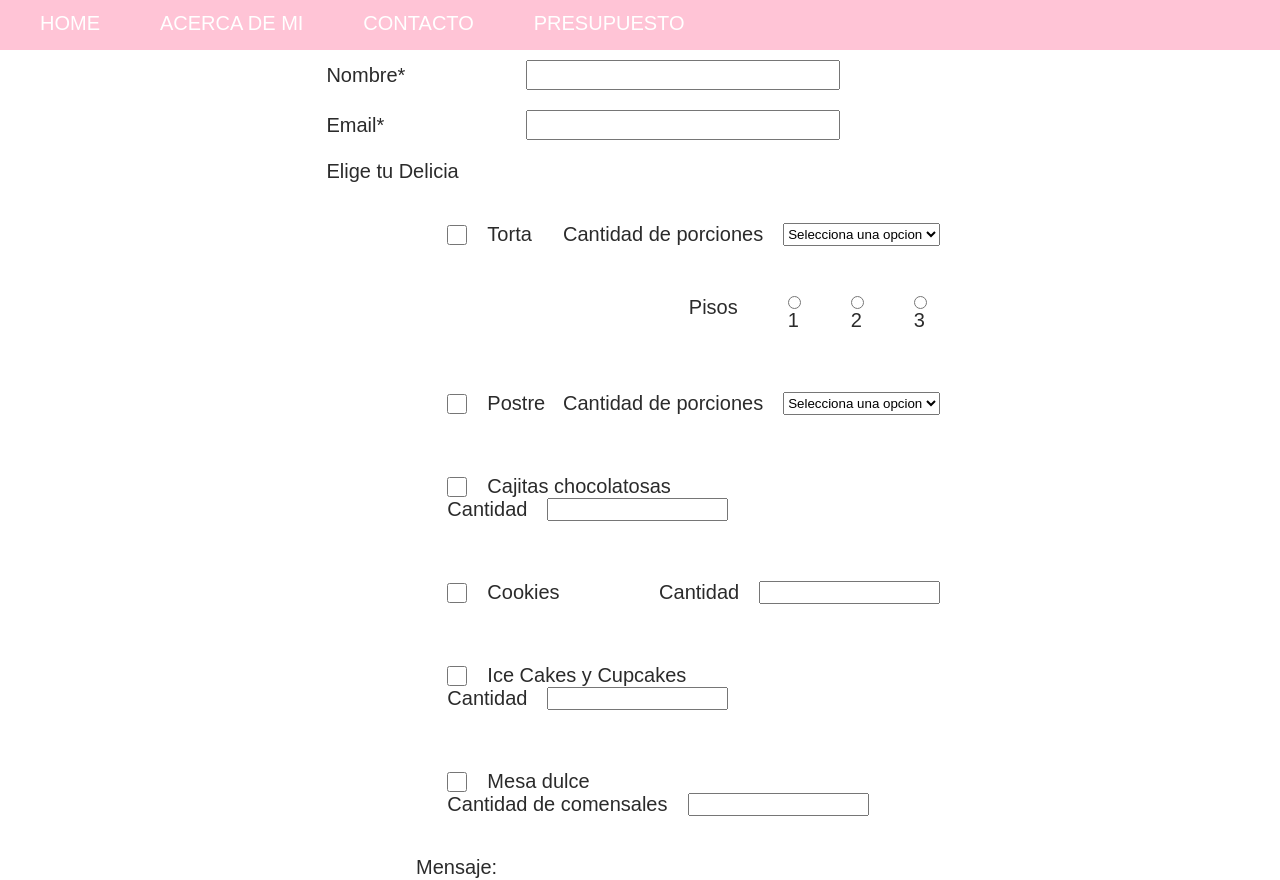
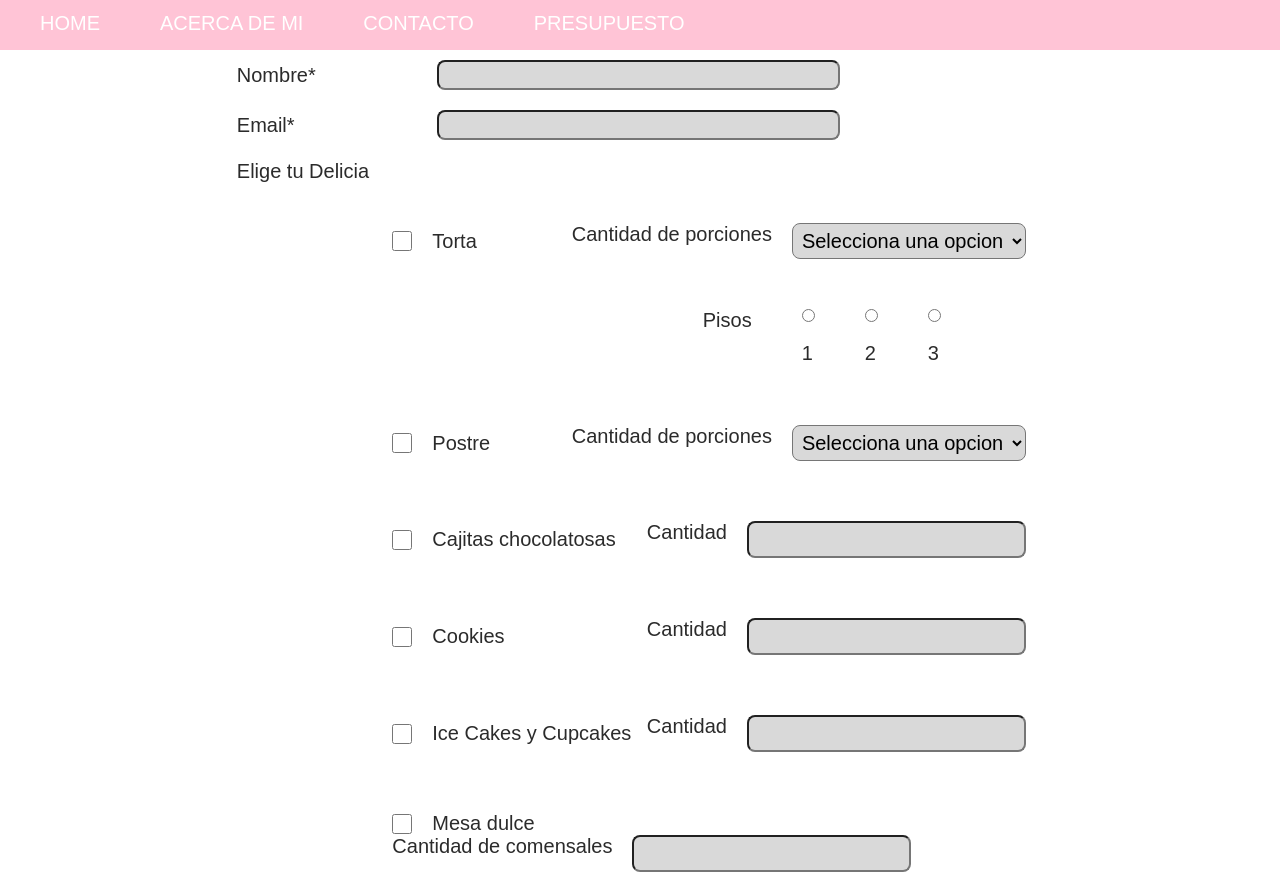
Before and after one commit to Mariuchi123/TP-Integrador-Comision-183-Grupo-B, a plain HTML site: page presupuestoJulian/presupuesto.html in a window 1280 px wide. Shown: the part 73-953 px from the top of the page. Drawn offline with nearby package versions, Linux system fonts and the light colour scheme; a web font is replaced by a local one.

Commit message:
Cambios en presupuesto

```diff
--- a/presupuestoJulian/presupuesto.css
+++ b/presupuestoJulian/presupuesto.css
@@ -4,7 +4,7 @@
   flex-direction: column;
   flex-wrap: wrap;
   /* border: red solid; */
-  width: 70vw;
+  width: 90vw;
   align-items: center;
 }
 
@@ -30,7 +30,10 @@
   width: 50%;
   height: 3rem;
   font-size: 2rem;
-  /* background-color: #d9d9d9; */
+  padding: 0.5rem;
+  border-radius: 0.8rem;
+
+  background-color: #d9d9d9;
   /* border: none; */
 }
 
@@ -69,9 +72,13 @@
 .label-porciones {
   font-size: 2rem;
 }
-.select-porciones {
+.select-porciones,
+.input-cantidad {
   display: flex;
-  font-size: rem;
+  font-size: 2rem;
+  padding: 0.5rem;
+  background-color: #d9d9d9;
+  border-radius: 0.8rem;
 }
 
 .contenedor-pisos {
@@ -87,19 +94,29 @@
   display: flex;
   flex-direction: column;
 }
+.label-pisos {
+  font-size: 2rem;
+  padding-top: 2rem;
+}
 
 .contenedor-mensaje {
   display: flex;
   flex-direction: column;
   /* border: red solid; */
-  width: 50%;
+  width: 40vw;
 }
 .label-mensaje {
   font-size: 2rem;
   margin-top: 1rem;
   margin-bottom: 1rem;
 }
-.boton-presupuesto {
+.text-mensaje {
+  font-size: 2rem;
+  background-color: #d9d9d9;
+  border-radius: 0.8rem;
+}
+.boton-presupuesto,
+.boton-volver {
   width: 15rem;
   margin-left: 40%;
   height: 5rem;
@@ -109,6 +126,9 @@
   margin-top: 1rem;
   margin-bottom: 1rem;
   border-radius: 2rem;
+}
+.boton-volver-link {
+  color: #ffff;
 }
 
 /* *** Resumen *** */
@@ -129,7 +149,8 @@ form {
   display: flex;
   flex-wrap: wrap;
   width: 50vw;
-  border: 1px solid #ccc;
+  border: 1px solid #ffc4d6;
+  border-radius: 2rem;
   padding: 4rem;
   font-size: 2rem;
   line-height: 2;
--- a/presupuestoJulian/presupuesto.html
+++ b/presupuestoJulian/presupuesto.html
@@ -39,7 +39,7 @@
       <ul id="navbar-menu" class="navbar-menu">
         <li><a href="../index.html">HOME</a></li>
         <li><a href="#">ACERCA DE MI</a></li>
-        <li><a href="#">CONTACTO</a></li>
+        <li><a href="../contacto/contacto.html">CONTACTO</a></li>
         <li><a href="presupuestoJulian/presupuesto.html">PRESUPUESTO</a></li>
       </ul>
     </nav>
@@ -80,7 +80,11 @@
           <label for="porciones" class="label-porciones"
             >Cantidad de porciones</label
           >
-          <select name="porcionesDeTorta" id="select-porciones-torta">
+          <select
+            name="porcionesDeTorta"
+            class="select-porciones"
+            id="select-porciones-torta"
+          >
             <option value="">Selecciona una opcion</option>
             <option value="10">10</option>
             <option value="20">20</option>
@@ -139,7 +143,11 @@
           <label for="porciones" class="label-porciones"
             >Cantidad de porciones</label
           >
-          <select name="porcionesDepostre" id="select-porciones-postre">
+          <select
+            name="porcionesDepostre"
+            class="select-porciones"
+            id="select-porciones-postre"
+          >
             <option value="">Selecciona una opcion</option>
             <option value="10">10</option>
             <option value="20">20</option>
@@ -168,6 +176,7 @@
             type="number"
             name="cajitasChocolatosas"
             id="cajitasChocolatosasCantidad"
+            class="input-cantidad"
           />
         </div>
       </div>
@@ -184,7 +193,12 @@
         </div>
         <div class="contenedor-porciones">
           <label for="cookiess" class="label-porciones">Cantidad </label>
-          <input type="number" name="cookiess" id="cookiesCantidad" />
+          <input
+            type="number"
+            name="cookiess"
+            id="cookiesCantidad"
+            class="input-cantidad"
+          />
         </div>
       </div>
       <div class="contenedor-checkbox">
@@ -193,6 +207,7 @@
             class="input-checbox"
             type="checkbox"
             id="iceCakesCupcakes"
+            class="input-cantidad"
             name="iceCakesCupcakes"
             value="iceCakesCupcakes"
           />
@@ -208,6 +223,7 @@
             type="number"
             name="iceCakesCupcakes"
             id="iceCakesCupcakesCantidad"
+            class="input-cantidad"
           />
         </div>
       </div>
@@ -226,7 +242,12 @@
           <label for="porciones" class="label-porciones"
             >Cantidad de comensales
           </label>
-          <input type="number" name="mesaDulce" id="mesaDulceComensales" />
+          <input
+            type="number"
+            name="mesaDulce"
+            id="mesaDulceComensales"
+            class="input-cantidad"
+          />
         </div>
       </div>
       <div class="contenedor-mensaje">
@@ -245,6 +266,13 @@
     <form id="step-2">
       <p class="resumen-text">Resumen:</p>
       <div id="summary"></div>
+      <button class="boton-volver">
+        <a
+          class="boton-volver-link"
+          href="../presupuestoJulian/presupuesto.html"
+          >Volver</a
+        >
+      </button>
     </form>
 
     <footer class="contenedor-footer">
--- a/styles.css
+++ b/styles.css
@@ -137,6 +137,7 @@ ul#navbar-menu li a {
   width: 224px;
   height: 204px;
   margin-bottom: 2rem;
+  border-radius: 1rem;
 }
 
 .contenedor-footer {
```
Also changed, not shown: index.html (+1 -1 lines).
